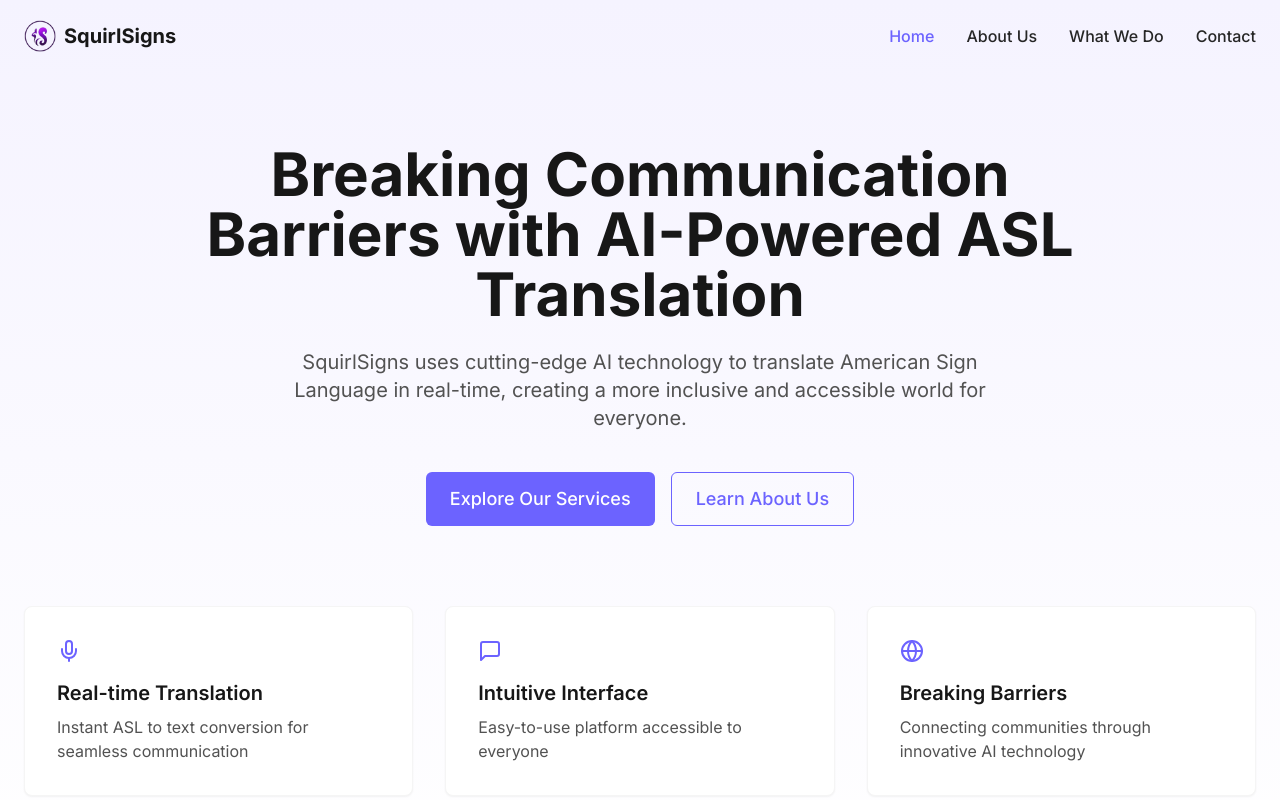
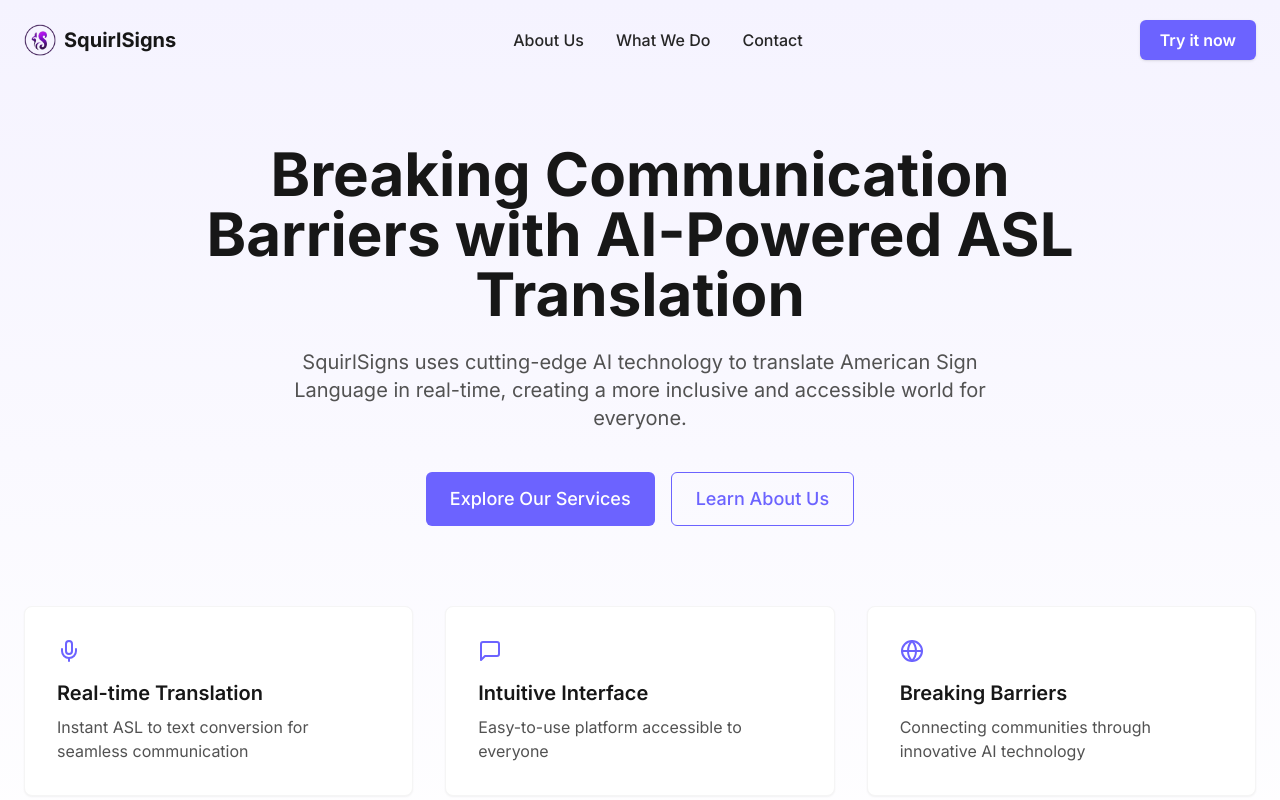
Before and after one commit to HassanFazal97/SquirlSignsWebsite, a React (Vite) app: page / in a window 1280 px wide. Shown: the top 800 px of the page. Built offline with nearby package versions, Linux system fonts and the light colour scheme.

Commit message:
updated navbar

```diff
--- a/src/components/Navbar.tsx
+++ b/src/components/Navbar.tsx
@@ -37,18 +37,30 @@ const Navbar = () => {
         scrolled ? 'bg-white shadow-md py-3' : 'bg-transparent py-5'
       }`}
     >
-      <div className="container mx-auto px-4 md:px-6 flex justify-between items-center">
+      <div className="container mx-auto px-4 md:px-6 flex items-center">
         <Link to="/" className="flex items-center space-x-2">
           <img src="/squirl-logo.png" alt="SquirlSigns Logo" className="h-8 w-8" />
           <span className="text-xl font-bold text-neutral-900">SquirlSigns</span>
         </Link>
 
-        {/* Desktop Menu */}
-        <div className="hidden md:flex space-x-8">
-          <NavLink to="/" active={isActive('/')}>Home</NavLink>
-          <NavLink to="/about" active={isActive('/about')}>About Us</NavLink>
-          <NavLink to="/services" active={isActive('/services')}>What We Do</NavLink>
-          <NavLink to="/contact" active={isActive('/contact')}>Contact</NavLink>
+        {/* Desktop Menu Centered */}
+        <div className="hidden md:flex flex-1 justify-center">
+          <div className="flex space-x-8">
+            {/* Removed Home NavLink */}
+            <NavLink to="/about" active={isActive('/about')}>About Us</NavLink>
+            <NavLink to="/services" active={isActive('/services')}>What We Do</NavLink>
+            <NavLink to="/contact" active={isActive('/contact')}>Contact</NavLink>
+          </div>
+        </div>
+
+        {/* Try it now button on right */}
+        <div className="hidden md:flex ml-auto">
+          <Link
+            to="/try"
+            className="bg-primary-600 text-white font-semibold px-5 py-2 rounded-md shadow hover:bg-primary-700 transition-colors"
+          >
+            Try it now
+          </Link>
         </div>
 
         {/* Mobile menu button */}
@@ -74,7 +86,7 @@ const Navbar = () => {
           exit={{ opacity: 0, height: 0 }}
         >
           <div className="container mx-auto px-4 py-4 flex flex-col space-y-4">
-            <MobileNavLink to="/" active={isActive('/')}>Home</MobileNavLink>
+            {/* Removed Home MobileNavLink */}
             <MobileNavLink to="/about" active={isActive('/about')}>About Us</MobileNavLink>
             <MobileNavLink to="/services" active={isActive('/services')}>What We Do</MobileNavLink>
             <MobileNavLink to="/contact" active={isActive('/contact')}>Contact</MobileNavLink>
```
Also changed, not shown: public/SquirlSignsHomePageImg.jpeg (added).
